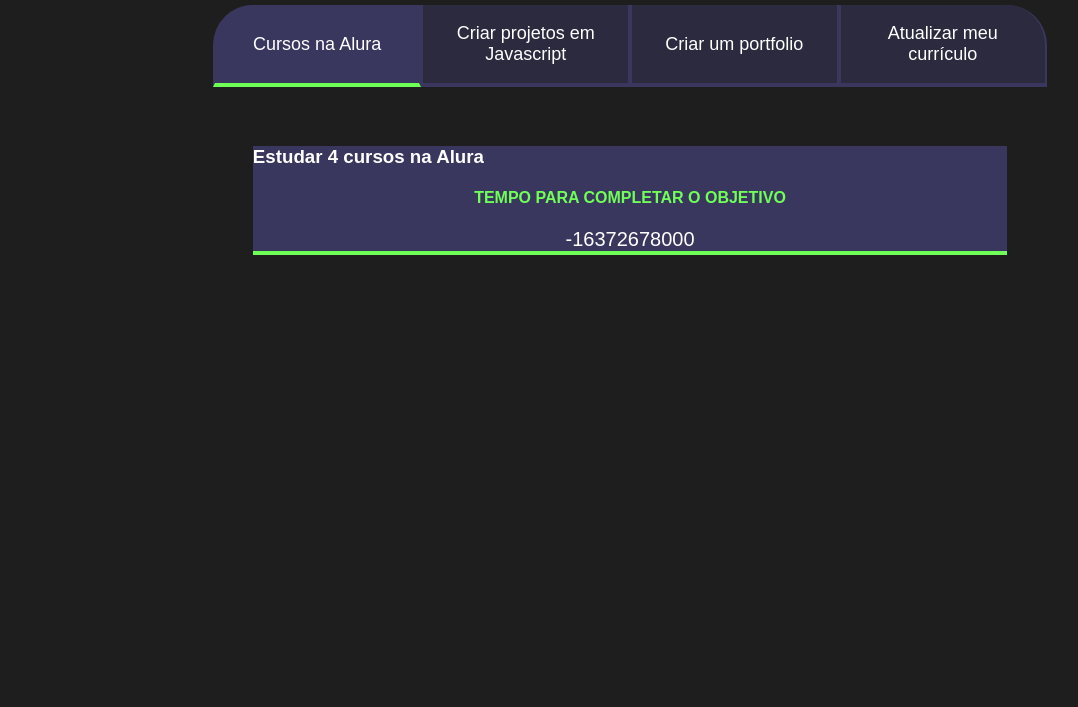
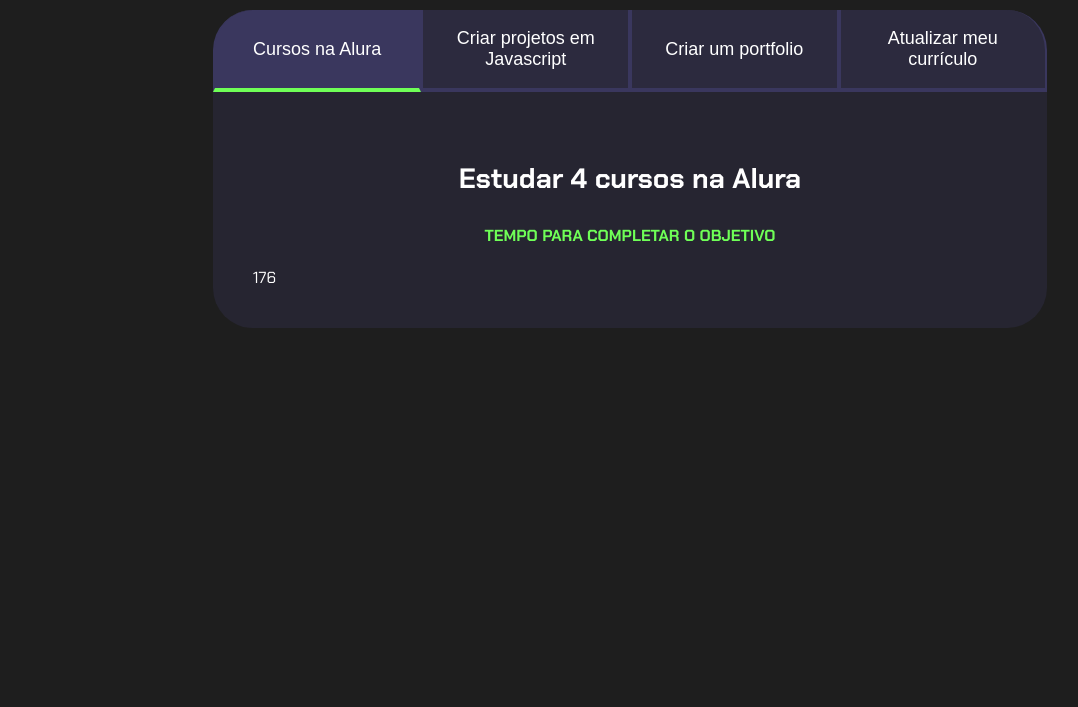
Before and after one commit to jonatanx1/projetodevida, a plain HTML site: page index.html in a window 1280 px wide. Shown: the part 93-800 px from the top of the page, without its empty margins (10-1088 px from the left). Drawn offline with Linux system fonts and the light colour scheme; a web font is replaced by a local one.

Commit message:
rgareaagehr

```diff
--- a/index.html
+++ b/index.html
@@ -2,9 +2,11 @@
 <html lang="pt-br">
 <head>
     <meta charset="UTF-8">
+    <meta http-equiv="X-UA-Compatible" content="IE=edge">
     <meta name="viewport" content="width=device-width, initial-scale=1.0">
     <title>Meus objetivos do ano</title>
     <link rel="stylesheet" href="style.css">
+
 </head>
 <body>
     <section class="conteudo-principal">
--- a/main.js
+++ b/main.js
@@ -1,25 +1,25 @@
 const botoes = document.querySelectorAll(".botao");
 const textos = document.querySelectorAll(".aba-conteudo");
 
-for (let i = 0; i < botoes.length; i++) {
-    botoes[i].onclick = function () {
+for(let i=0; i <  botoes.length; i++){
+    botoes[i].onclick = function(){
 
-        for (let j = 0; j < botoes.length; j++) {
+        for(let j=0;j<botoes.length;j++){
            botoes[j].classList.remove("ativo");
             textos[j].classList.remove("ativo");
  }
-
         botoes[i].classList.add("ativo");
         textos[i].classList.add("ativo");
     }
+
 }
 
 const contadores = document.querySelectorAll(".contador");
-const tempoObjetivo1 = new Date("2023-10-05T00:00:00");
+const tempoObjetivo1 = new Date("2024-10-05T00:00:00");
 let tempoAtual = new Date();
 
+contadores[0].textContent = calculaTempo(tempoObjetivo1);
 
-contadores[0].textContent = tempoObjetivo1 - tempoAtual;
     function calculaTempo(tempoObjetivo) {
         let tempoAtual = new Date();
         let tempoFinal = tempoObjetivo - tempoAtual;
@@ -27,10 +27,5 @@
         let minutos = Math.floor(segundos / 60);
         let horas = Math.floor(minutos / 60);
         let dias = Math.floor(horas / 24);
-
-    segundos %= 60;
-    minutos %= 60;
-    horas %= 24;
-
- return dias + " dias " + horas + " horas " + minutos + " minutos " + segundos + " segundos";
+        return dias;
     }
--- a/style.css
+++ b/style.css
@@ -1,26 +1,21 @@
-@import url('https://fonts.googlea pis.com/css?family=Chakra+Petch:w ght0400;700&display=swop');
-:root{
+
+@import url('https://fonts.googleapis.com/css2?family=Chakra+Petch:wght@400;700&display=swap');
+:root {
     --cor-de-fundo: #1E1E1E;
-      --verde:
-     #6FFF57;
-      --branco:
-    #FFFFFF;
+    --verde: #6FFF57;
+    --branco: #FFFFFF;
     --botao-ativo: #3A375E;
     --botao-inativo: rgba(58, 55, 94, 0.5);
-     --texto-fundo: Irgba(58, 55, 94, 0.3);
+    --texto-fundo: rgba(58, 55, 94, 0.3);
 }
 
-.ativo{
-      background-color: var(--botao-ativo);
-      border-bottom: 4px solid var(--verde);
-      }
-
-
-body{
+body {
     background-color: var(--cor-de-fundo);
     color: var(--branco);
     font-family: 'Chakra Petch', sans-serif;
 }
+
+
 .conteudo-principal {
     display: flex;
     flex-direction: column;
@@ -30,14 +25,17 @@
     width: 100%;
     margin: 0 auto;
 }
+
 .titulo-principal {
     text-align: left;
     width: 100%;
     font-size: 32px;
 }
+
 .titulo-principal span {
     color: var(--verde);
 }
+
 .botao {
     font-family: "Crakra Petch", sans-serif;
     background-color: var(--botao-inativo);
@@ -53,6 +51,45 @@
     border-right: 2px solid var(--botao-ativo);
     border-top: none;
 }
+
+
+.botao:first-child {
+    border-radius: 40px 40px 0 0;
+}
+
+.botoes {
+    display: block;
+}
+
+.botao.ativo{
+    background-color: var(--botao-ativo);
+    border-bottom: 4px solid var(--verde);
+}
+
+.abas-textos{
+    background-color: var(--texto-fundo);
+    padding: 40px;
+    border-radius: 0 0 40px 40px;
+}
+
+.aba-conteudo.ativo{
+    display:block;
+}
+.aba-conteudo{
+    display: none;
+}
+
+.aba-conteudo-titulo-principal{
+    font-size: 28px;
+    text-align: center;
+}
+.aba-conteudo-titulo-secundario{
+    text-align: center;
+    color: var(--verde);
+    text-transform: uppercase;
+}
+
+
 @media screen and (min-width: 768px) {
     .botoes {
         display: flex;
@@ -65,37 +102,4 @@
     .botao:last-child {
         border-radius: 0 40px 0 0;
     }
-
-  .ativo{
-      background-color: var(--botao-ativo);
-      border-bottom: 4px solid var(--verde);
 }
-      .botao.ativo{
-        background-color: var(--botao-ativo);
-        border-bottom: 4px solid var(--verde);
-    }
-
-    .abas-textos{
-        background-color: var(--texto-fundo);
-        padding: 40px;
-        border-radius: 0 0 40px 40px;
-    }
-
-    .aba-conteudo.ativo{
-        display: block;
-    }
-    .aba-conteudo{
-        display: none;
-    }
-    .aba-conteudo-titulo-secundario{
-        text-align: center;
-        color: var(--verde);
-        text-transform: uppercase;
-    }
-    .contador{
-        font-size: 20px;
-        text-align: center;
-    }
-
-
-}
```
Lines whose indentation alone changed are shown as unchanged.
